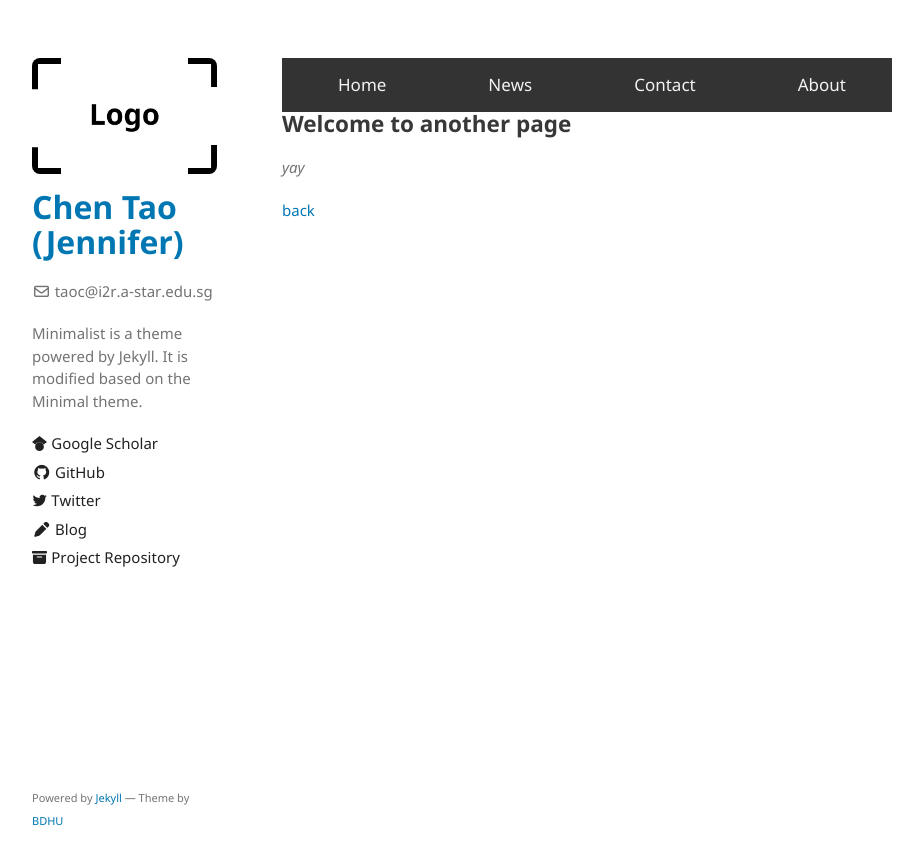
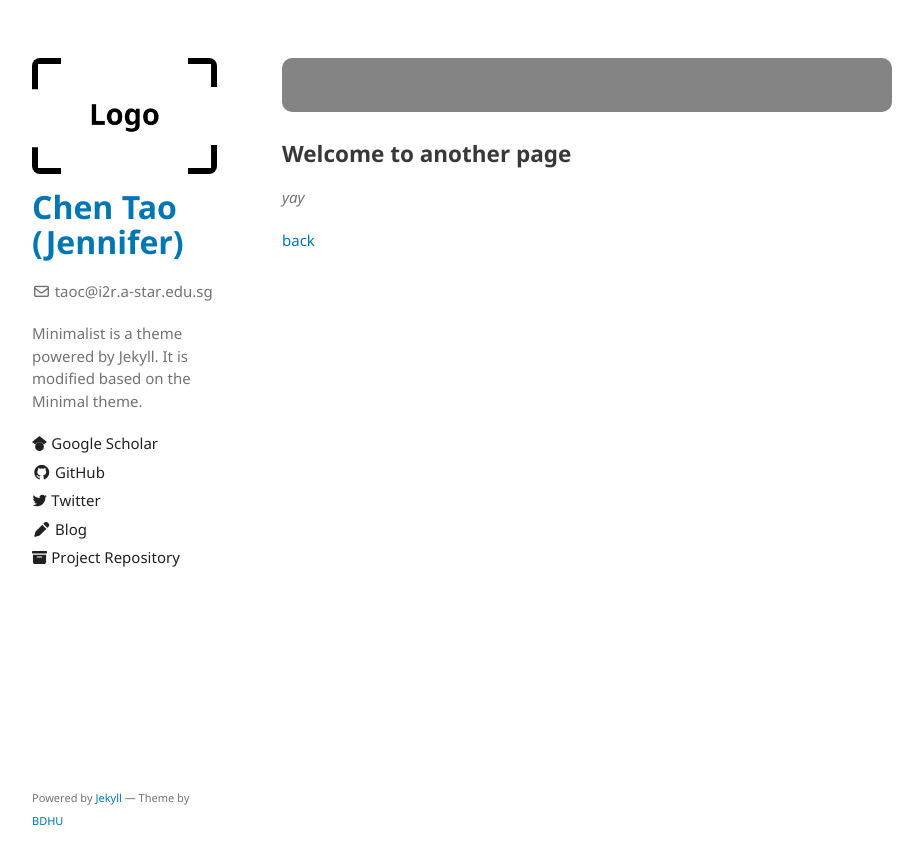
Before and after one commit to TAOC0002/TAOC0002.github.io, a Jekyll site: the page built from another-page.md, in a window 1280 px wide. Shown: the top 865 px of the page, without its empty margins (178-1101 px from the left). Built offline with Jekyll 4.4.1, drawn with Linux system fonts in a browser that asks for light colours; our own code applies the rules of GitHub Pages for plain Markdown files.

Commit message:
Update style.scss

```diff
--- a/assets/css/style.scss
+++ b/assets/css/style.scss
@@ -69,16 +69,18 @@
 
 .topnav {
   overflow: hidden;
-  background-color: #333;
+  background-color: #848484;
   display: flex;
   justify-content: space-between;
   padding-left: 40px;
-  padding-right: 30px;
+  padding-right: 40px;
+  margin-bottom: 30px;
+  border-radius: 10px;
 }
 
 .topnav a {
   float: left;
-  color: #f2f2f2;
+  color: #848484;
   text-align: center;
   padding: 14px 16px;
   text-decoration: none;
@@ -90,5 +92,6 @@
 }
 
 .topnav a:acitve {
-  color: #04AA6D;
+  background-color: #333;
+  color: #848484;
 }
```
